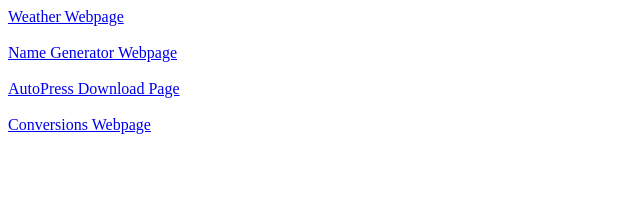
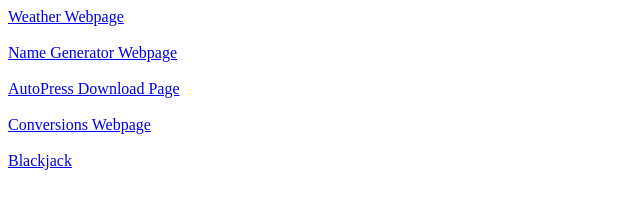
Before and after one commit to dstapert/index, a plain HTML site: page index.html in a window 1280 px wide. Shown: the full height of the page, 0-640 px from the left. Drawn offline with Linux system fonts and the light colour scheme.

Commit message:
Update index.html
added blackjack link

```diff
--- a/index.html
+++ b/index.html
@@ -12,5 +12,7 @@
         <br><br>
         <a href="https://hexedassassin.github.io/conversions/" target="_blank">Conversions Webpage</a>
         <br><br>
+        <a href="https://hexedassassin.github.io/blackjack-web/" target="_blank">Blackjack</a>
+        <br><br>
     </body>
 </html>
```
